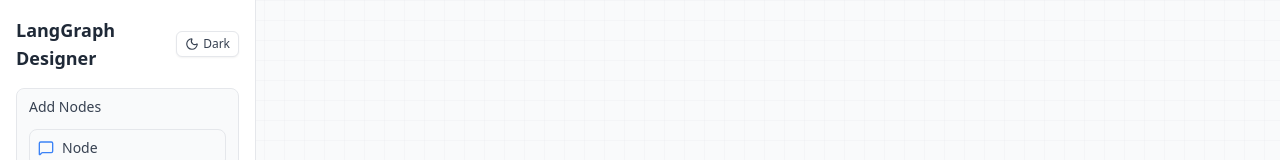
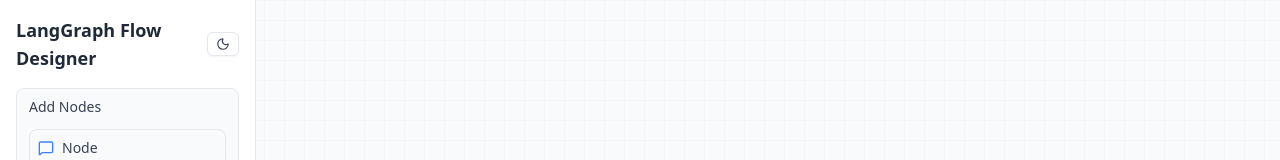
Before and after one commit to mrwadams/langgraph-flow-designer, a React (Vite) app: page / in a window 1280 px wide. Shown: the top 160 px of the page. Built offline with nearby package versions, Linux system fonts and the light colour scheme.

Commit message:
Simplify theme toggle and update title

```diff
--- a/src/LangGraphFlowDesigner.jsx
+++ b/src/LangGraphFlowDesigner.jsx
@@ -1536,7 +1536,7 @@
       <div className="flex w-64 flex-col border-r border-gray-200 bg-white p-4 dark:border-gray-800 dark:bg-gray-900">
         <div className="mb-4 flex items-center justify-between gap-2">
           <h2 className="text-lg font-semibold text-gray-800 dark:text-gray-100">
-            LangGraph Designer
+            LangGraph Flow Designer
           </h2>
           <button
             type="button"
@@ -1545,7 +1545,6 @@
             aria-label={`Switch to ${isDarkMode ? 'light' : 'dark'} mode`}
           >
             {isDarkMode ? <Sun size={14} /> : <Moon size={14} />}
-            <span>{isDarkMode ? 'Light' : 'Dark'}</span>
           </button>
         </div>
         <div className="flex-grow space-y-4 overflow-y-auto">
```
